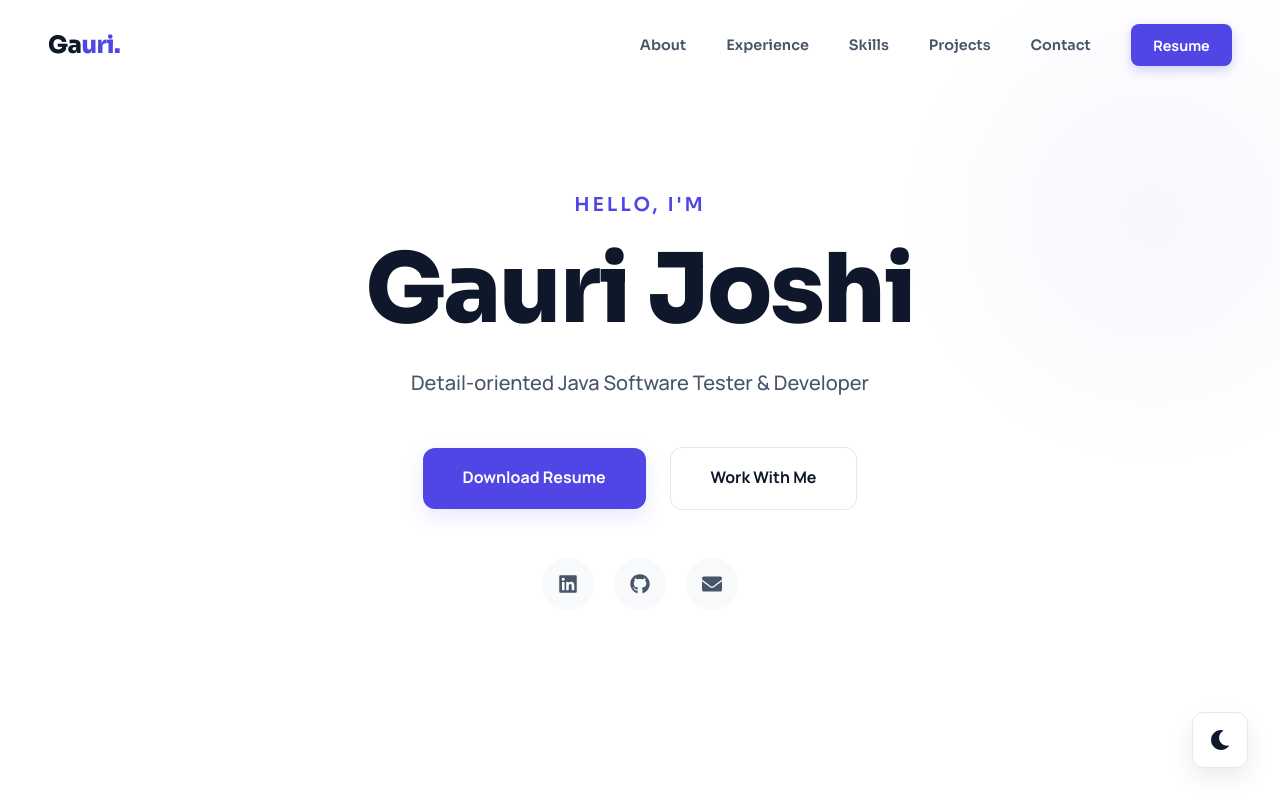
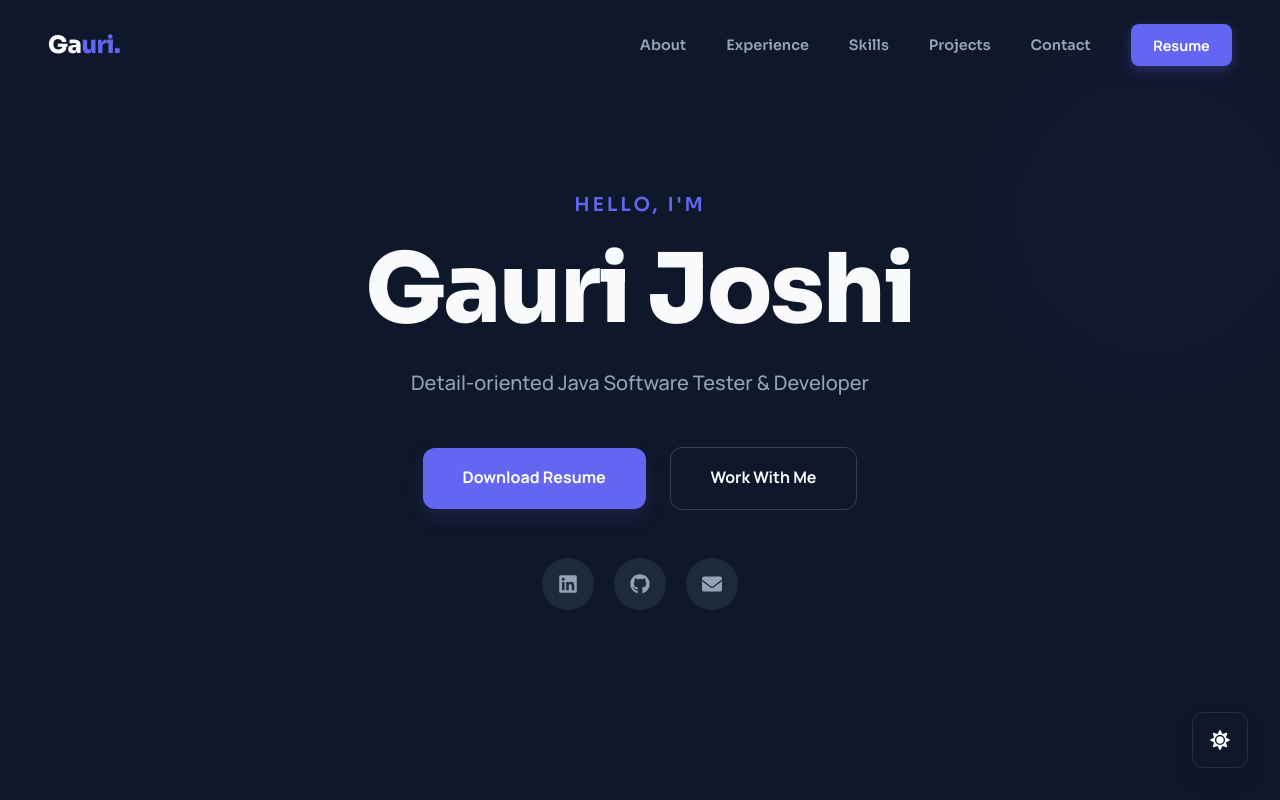
Before and after one commit to gaurijoshi1309/Portfolio, a React (Vite) app: page / in a window 1280 px wide. Shown: the top 800 px of the page. Built offline with nearby package versions, Linux system fonts and the light colour scheme.

Commit message:
default dark mode

```diff
--- a/src/components/ThemeToggle.jsx
+++ b/src/components/ThemeToggle.jsx
@@ -4,7 +4,8 @@ import "../styles/ThemeToggle.css";
 
 const ThemeToggle = () => {
   const [isDark, setIsDark] = useState(() => {
-    return localStorage.getItem("theme") === "dark";
+    const savedTheme = localStorage.getItem("theme");
+    return savedTheme ? savedTheme === "dark" : true;
   });
 
   useEffect(() => {
```
